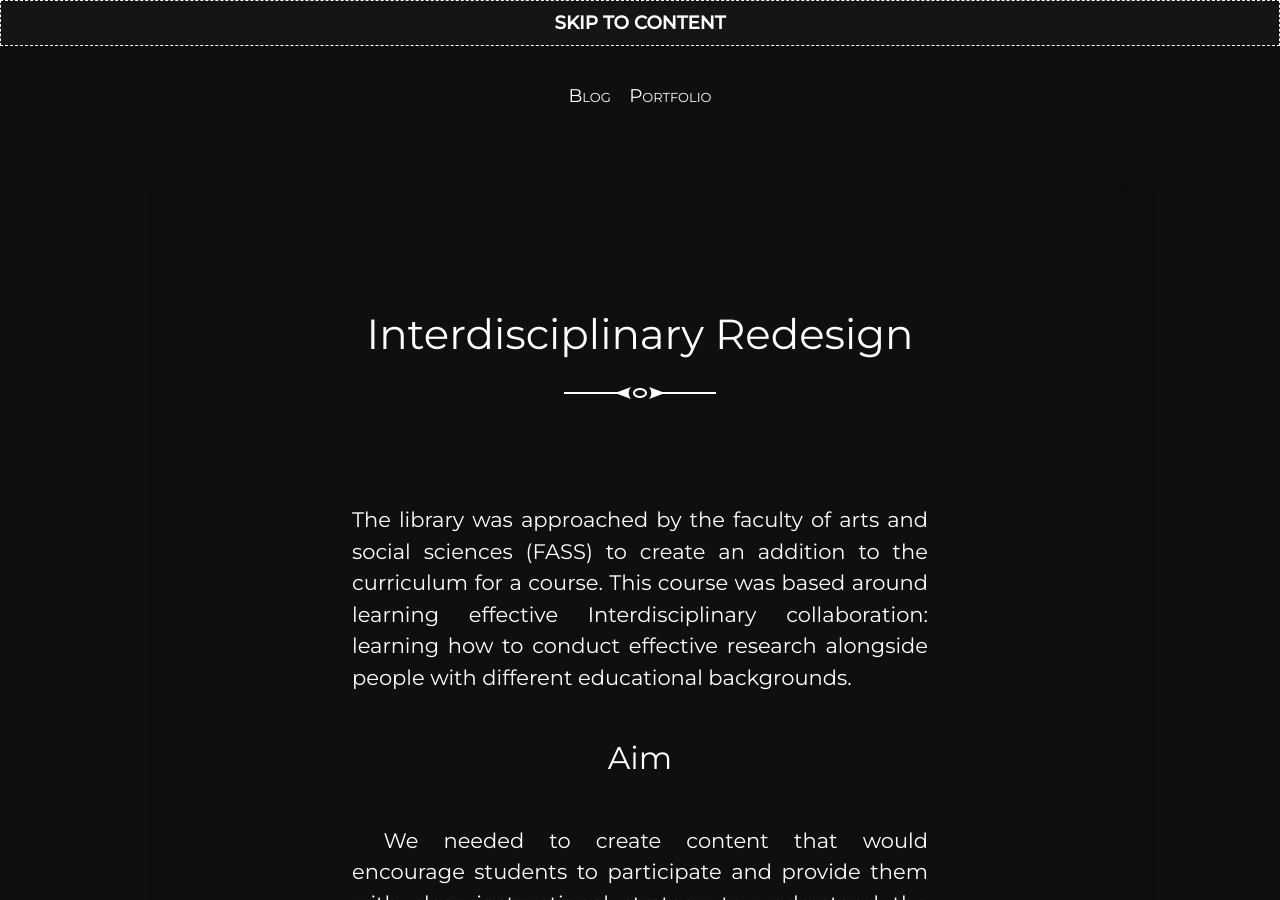
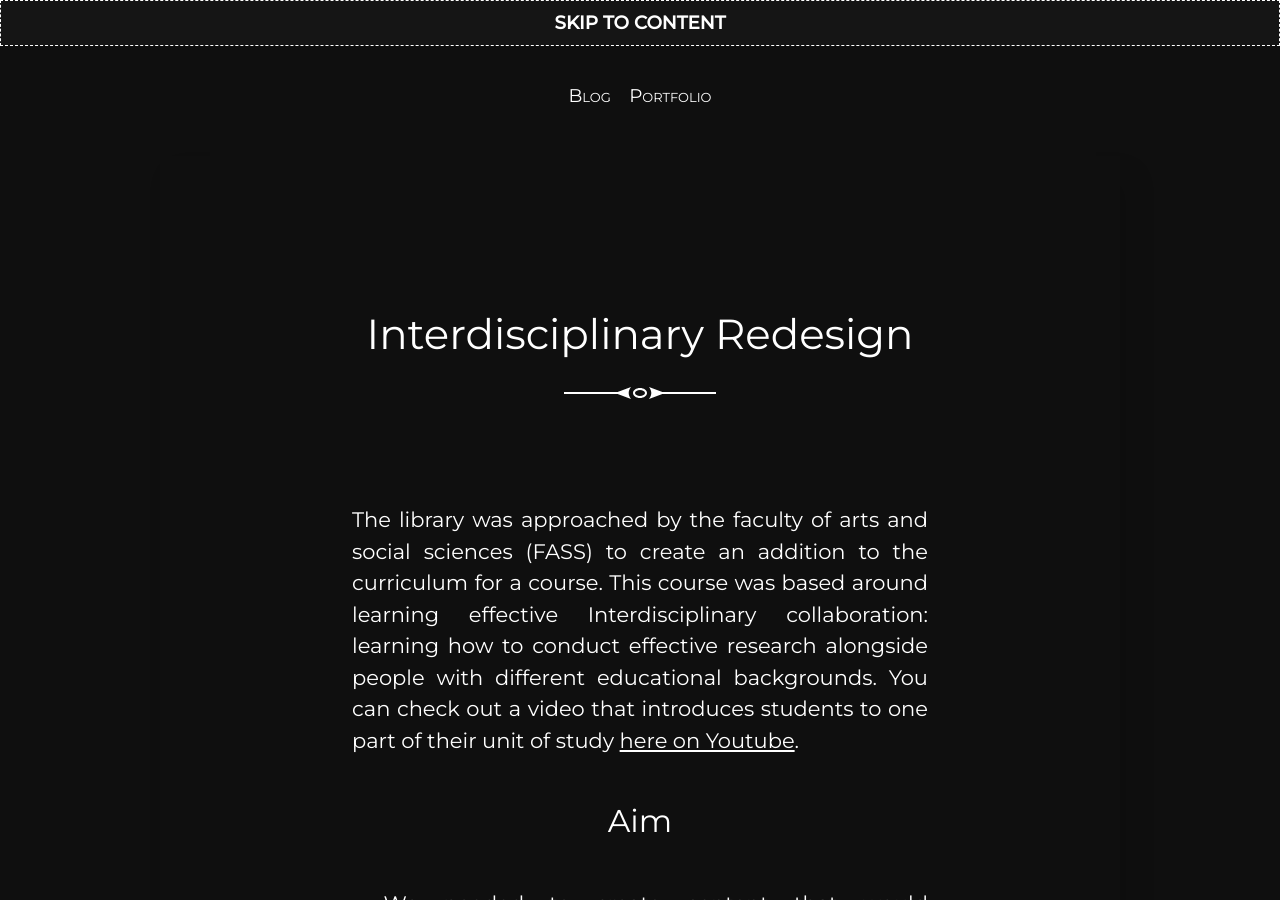
Before and after one commit to halcha/blog, a Jekyll site: the page built from _posts/2020-07-31-interdisciplinary-unit-project.markdown, in a window 1280 px wide and 900 px high. Built offline with Jekyll 4.4.1, drawn with Linux system fonts in a browser that asks for light colours; some of the changed text lies outside the part shown.

Commit message:
copy changes (move videos to top)

```diff
--- a/_posts/2017-11-01-nurseconnect-project.markdown
+++ b/_posts/2017-11-01-nurseconnect-project.markdown
@@ -6,7 +6,7 @@ categories: design
 ---
 
 During our graduating year, a group of students were approached by the faculty to assist in a project in collaboration with the Australian Government's Department of Health. This project was to research ways to alleviate stress in the hospital.
-You can check out the final solution [here](https://youtu.be/Yx6J1pdz-AQ).
+You can check out the final solution [here on Youtube](https://youtu.be/Yx6J1pdz-AQ).
 
 ### Aim
 
--- a/_posts/2020-02-24-escaperoom-project.markdown
+++ b/_posts/2020-02-24-escaperoom-project.markdown
@@ -6,6 +6,7 @@ categories: design
 ---
 
 The University of Sydney Library was hosting Welcome Week at the beginning of Semester One this year. Every year, students are invited to explore the library to get a feel of how it works and how they can effectively use the library during their degree. We wanted to make this experience inviting for students who weren't naturally interested in exploring the library.
+You can check out the web page [here on GitHub](https://usyd-risu.github.io/escape_room/escape_room_2020/). Answers are at the bottom of this post.
 
 ### Aim
 We needed to Increase interest in the library by better promoting the benefits of understanding the hidden treasures of knowledge and history in an inviting context. The solution also needed to fit the theme of welcome week 'Curiouser and Curiouser'.
--- a/_posts/2020-07-31-interdisciplinary-unit-project.markdown
+++ b/_posts/2020-07-31-interdisciplinary-unit-project.markdown
@@ -6,6 +6,7 @@ categories: design
 ---
 
 The library was approached by the faculty of arts and social sciences (FASS) to create an addition to the curriculum for a course. This course was based around learning effective Interdisciplinary collaboration: learning how to conduct effective research alongside people with different educational backgrounds.
+You can check out a video that introduces students to one part of their unit of study [here on Youtube](https://youtu.be/SqXB4hmVizc).
 
 ### Aim
 
--- a/_posts/2020-10-25-anubis-data-project.markdown
+++ b/_posts/2020-10-25-anubis-data-project.markdown
@@ -5,6 +5,7 @@ date:   2020-10-25 9:00:00 +1000
 categories: design
 ---
 CoreData is a global market research consultancy. They wanted to create a network that lets financial product managers understand which financial advisers were interested in their product. They brought me on to help figure out this could be done.
+You can check out the promo video [here on YouTube](https://youtu.be/drViT-59eOc).
 
 ### Aim
 The network consisted of multiple dimensions that product managers needed to interact with to find the niche for their product. The aim was to provide a medium between product managers and the network that was efficient, intuitive and accessible.
```
Also changed, not shown: other parts of _posts/2020-07-31-interdisciplinary-unit-project.markdown (+0 -3 lines).
